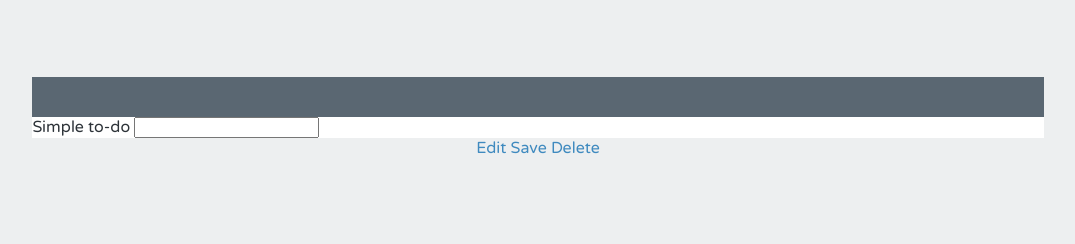
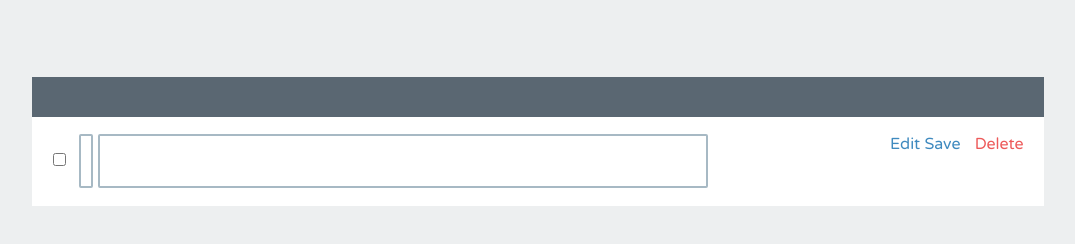
Before and after one commit to bdanmo/Angular-1-Todo-v1, a plain HTML site: page index.html in a window 1280 px wide. Shown: the part 62-306 px from the top of the page, without its empty margins (102-1177 px from the left). Drawn offline with nearby package versions, Linux system fonts and the light colour scheme.

Commit message:
Controllers for todo.name, todo.completed. HTML structuring of list item.

```diff
--- a/index.html
+++ b/index.html
@@ -9,19 +9,20 @@
     </head>
     <body ng-app="toDoList">
         <h1>To-Do</h1>
-        <div class="list">
-            <input type="checkbox" />
-            <label class="editing-label">Simple to-do</label>
-            <input class="editing-label" type="text" />
-        </div>
-        <div class="actions">
-            <a href="">Edit</a>
-            <a href="">Save</a>
-            <a href="" class="delete">Delete</a>
+        <div class="list" ng-controller="mainCtrl">
+            <div class="item">
+                <input type="checkbox" ng-model="todo.completed"/>
+                <label class="editing-label">{{todo.name}}</label>
+                <input type="text" class="editing-label" ng-model="todo.name"/>
+                <div class="actions">
+                    <a href="">Edit</a>
+                    <a href="" ng-click="helloWorld()">Save</a>
+                    <a href="" class="delete">Delete</a>
+                </div>
+            </div>
         </div>
         <script src="https://ajax.googleapis.com/ajax/libs/angularjs/1.6.0/angular.min.js"></script>
         <script src="vendor/underscore-min.js"></script>
         <script src="js/app.js"></script>
-        <script src="js/hello-world.js"></script>
     </body>
 </html>
--- a/js/app.js
+++ b/js/app.js
@@ -1 +1,6 @@
-angular.module("toDoList", []);
+angular.module("toDoList", [])
+.controller('mainCtrl', function($scope) {
+    $scope.helloWorld = function() {
+        console.log("Hello! This is the helloWorld funciton in the mainCtrl.");
+    }
+});
--- a/styles/main.css
+++ b/styles/main.css
@@ -54,6 +54,7 @@ a {
   .list .add {
     padding: 25px 0 27px 25px; }
 
+/*
 input[type="checkbox"] {
     display:none;
 }
@@ -69,3 +70,4 @@ input[type="checkbox"] + span {
 input[type="checkbox"]:checked + span {
     background:url(checkbox-filled.svg) left top no-repeat;
 }
+*/
```
